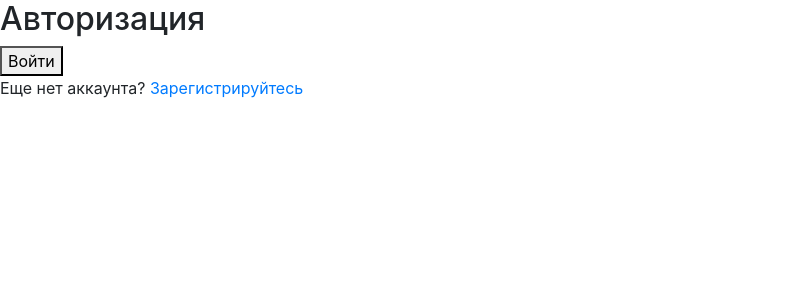
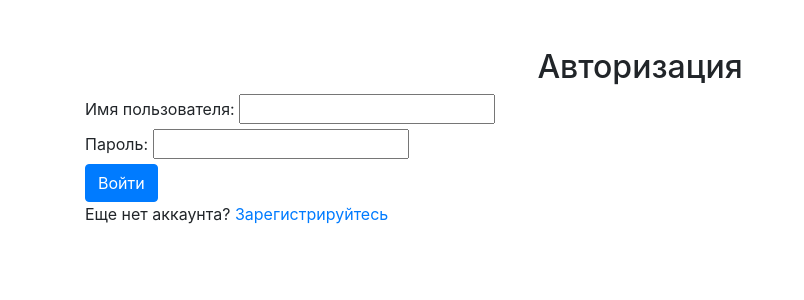
Before and after one commit to AA22-Gi/urban_university_my_money_django, a Django app: page /login/ in a window 1280 px wide. Shown: the top 300 px of the page, without its empty margins (0-804 px from the left). Run offline with Django 5.2, Linux system fonts and the light colour scheme; parts of the project's set-up code (start-up, migrations or seed data) failed here and were passed over; some libraries are stand-ins or nearby versions.

Commit message:
Добавлен CSS

```diff
--- a/my_money/users/templates/users/login.html
+++ b/my_money/users/templates/users/login.html
@@ -8,12 +8,21 @@
     <link rel="stylesheet" href="https://stackpath.bootstrapcdn.com/bootstrap/4.5.2/css/bootstrap.min.css">
 </head>
 <body>
-    <h2>Авторизация</h2>
+<div class="container mt-5">
+    <h2 class="text-center">Авторизация</h2>
     <form method="post">
         {% csrf_token %}
-        {{ form.as_p }}
-        <button type="submit">Войти</button>
+        <div>
+            <label for="username">Имя пользователя:</label>
+            <input type="text" name="username" required>
+        </div>
+        <div>
+            <label for="password">Пароль:</label>
+            <input type="password" name="password" id="password" required>
+        </div>
+        <button type="submit" class="btn btn-primary">Войти</button>
     </form>
     <p>Еще нет аккаунта? <a href="{% url 'register' %}">Зарегистрируйтесь</a></p>
+</div>
 </body>
 </html>
```
